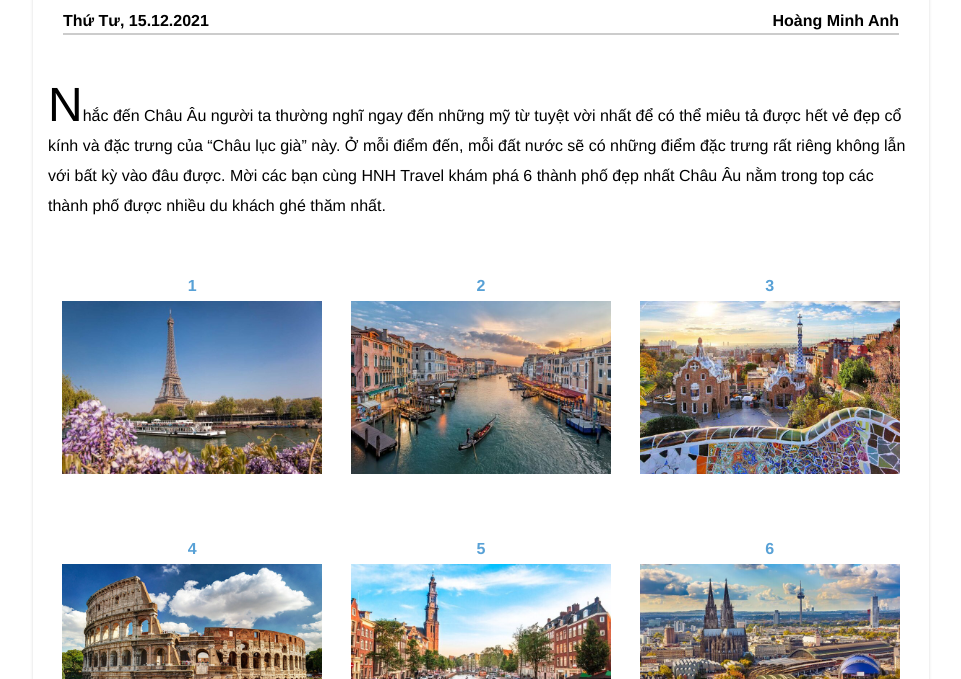
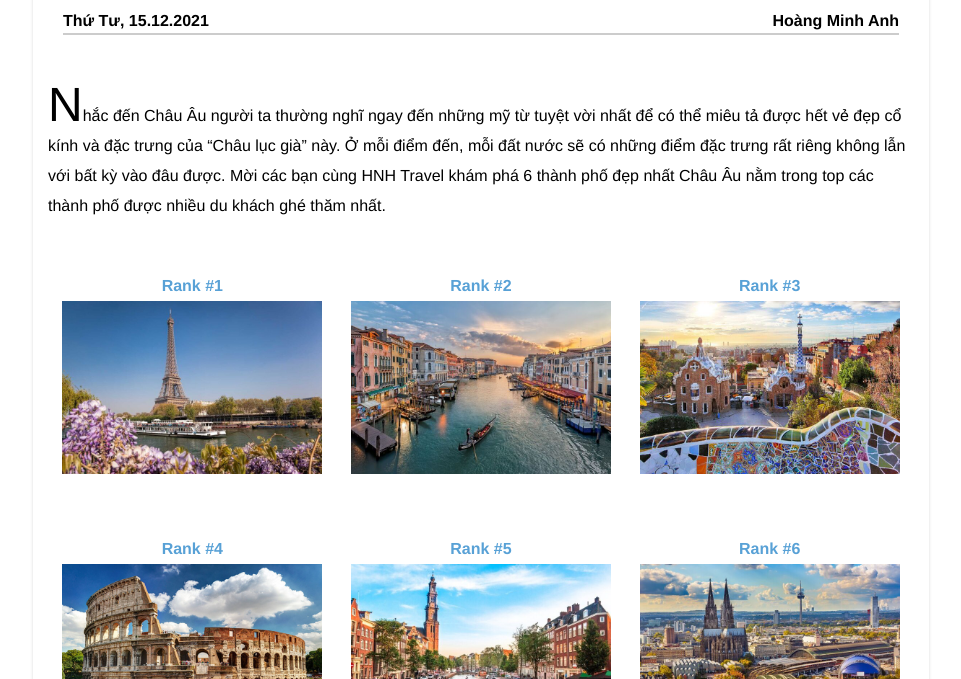
Before and after one commit to minzehoang/minzehoang.github.io, a plain HTML site: page test-html-css/index.html in a window 1280 px wide. Shown: the part 121-800 px from the top of the page, without its empty margins (159-1120 px from the left). Drawn offline with Linux system fonts and the light colour scheme.

Commit message:
customized

```diff
--- a/test-html-css/index.html
+++ b/test-html-css/index.html
@@ -27,7 +27,7 @@
       <div class="flexbox">
         <div class="cityframe">
           <a href="/test-html-css/paris.html">
-            <div class="rankingnumber">1</div>
+            <div class="rankingnumber">Rank #1</div>
 
             <div class="cityname">Paris</div>
             <div class="citypic">
@@ -40,7 +40,7 @@
         </div>
         <div class="cityframe">
           <a href="/test-html-css/venice.html">
-            <div class="rankingnumber">2</div>
+            <div class="rankingnumber">Rank #2</div>
             <div class="cityname">Venice</div>
             <div class="citypic">
               <img
@@ -52,7 +52,7 @@
         </div>
         <div class="cityframe">
           <a href="/test-html-css/barcelona.html">
-            <div class="rankingnumber">3</div>
+            <div class="rankingnumber">Rank #3</div>
             <div class="cityname">Barcenola</div>
             <div class="citypic">
               <img
@@ -64,7 +64,7 @@
         </div>
         <div class="cityframe">
           <a href="/test-html-css/rome.html">
-            <div class="rankingnumber">4</div>
+            <div class="rankingnumber">Rank #4</div>
             <div class="cityname">Rome</div>
             <div class="citypic">
               <img
@@ -76,7 +76,7 @@
         </div>
         <div class="cityframe">
           <a href="/test-html-css/amsterdam.html">
-            <div class="rankingnumber">5</div>
+            <div class="rankingnumber">Rank #5</div>
             <div class="cityname">Amsterdam</div>
             <div class="citypic">
               <img
@@ -88,7 +88,7 @@
         </div>
         <div class="cityframe">
           <a href="/test-html-css/cologne.html">
-            <div class="rankingnumber">6</div>
+            <div class="rankingnumber">Rank #6</div>
             <div class="cityname">Cologne</div>
             <div class="citypic">
               <img
--- a/test-html-css/style.css
+++ b/test-html-css/style.css
@@ -9,7 +9,7 @@ body {
   margin: 40px auto;
   line-height: 24px;
   font-family: Helvetica, sans-serif;
-  padding-bottom: 50px;
+  padding-bottom: 100px;
 }
 h1 {
   font-size: 52px;
@@ -116,7 +116,8 @@ a:hover img {
   text-align: center;
   color: rgb(88, 161, 214);
   position: fixed;
-  top: 662px;
+  top: 672px;
+
   height: 50px;
   width: 100%;
   left: 1px;
```
Also changed, not shown: test-html-css/pics/cologne1.jpg, test-html-css/pics/cologne12.jpg (added), test-html-css/pics/cologne2.jpg, test-html-css/pics/cologne22.jpg (added), test-html-css/pics/cologne3.jpg, test-html-css/pics/cologne32.jpg (added).
